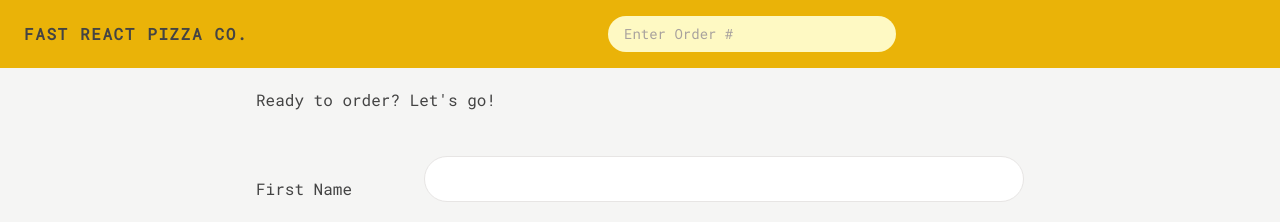
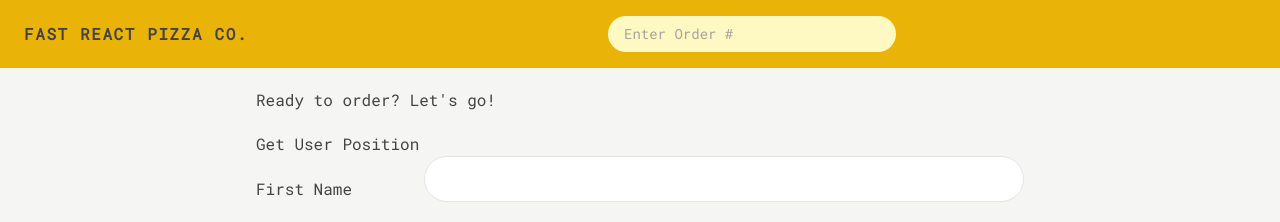
Before and after one commit to erickelninoSwift/fast-react-pizza, a React (Vite) app: page /order/new in a window 1280 px wide. Shown: the top 222 px of the page. Built offline with nearby package versions, Linux system fonts and the light colour scheme.

Commit message:
added button to get location

```diff
--- a/src/order/CreateOrder.jsx
+++ b/src/order/CreateOrder.jsx
@@ -8,6 +8,7 @@ import EmptyCart from '../cart/EmptyCart';
 import store from '../store/store';
 import { formatCurrency } from '../utils/helpers';
 import { useDispatch } from 'react-redux';
+import { fetchAddress } from '../utils/userSlice';
 
 // https://uibakery.io/regex-library/phone-number
 const isValidPhone = (str) =>
@@ -33,7 +34,9 @@ function CreateOrder() {
   return (
     <div>
       <h2 className="mb-5 mt-5">Ready to order? Let's go!</h2>
-      <button onClick={() => {}}></button>
+      <button onClick={() => dispatch(fetchAddress())}>
+        Get User Position
+      </button>
       <Form method="POST">
         <div className="mb-5 flex flex-col gap-2 sm:flex-row sm:items-center">
           <label className="sm:basis-40">First Name</label>
--- a/src/utils/userSlice.js
+++ b/src/utils/userSlice.js
@@ -32,7 +32,7 @@ const initialState = {
   status: 'idle',
   position: {},
   address: '',
-  Error: '',
+  error: '',
 };
 
 const userSlice = createSlice({
@@ -46,16 +46,16 @@ const userSlice = createSlice({
   extraReducers: (builder) =>
     builder
       .addCase(fetchAddress.pending, (state, action) => {
-        return (state.status = 'loading');
+        state.status = 'loading';
       })
       .addCase(fetchAddress.fulfilled, (state, action) => {
+        state.address = action.payload.address;
         state.position = action.payload.position;
-        state.address = action.payload.address;
         state.status = 'idle';
       })
       .addCase(fetchAddress.rejected, (state, action) => {
         state.status = 'error';
-        state.Error = action.error.message;
+        state.error = action.error.message;
       }),
 });
 
```
